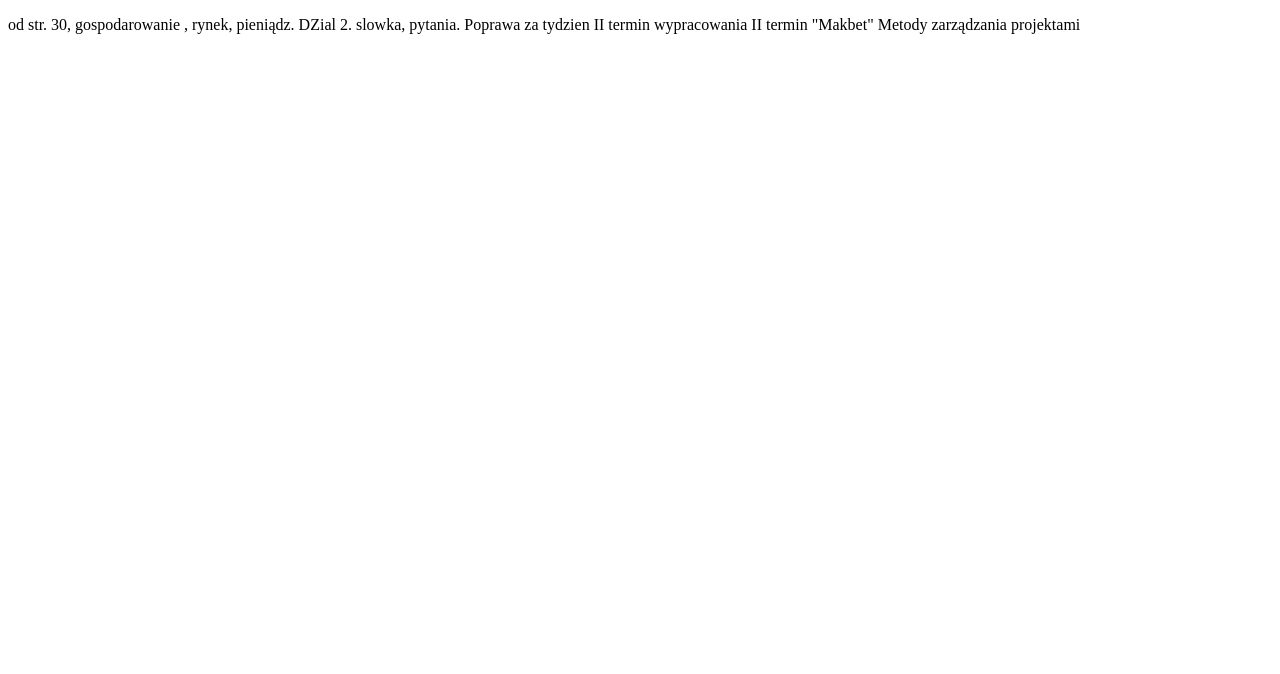
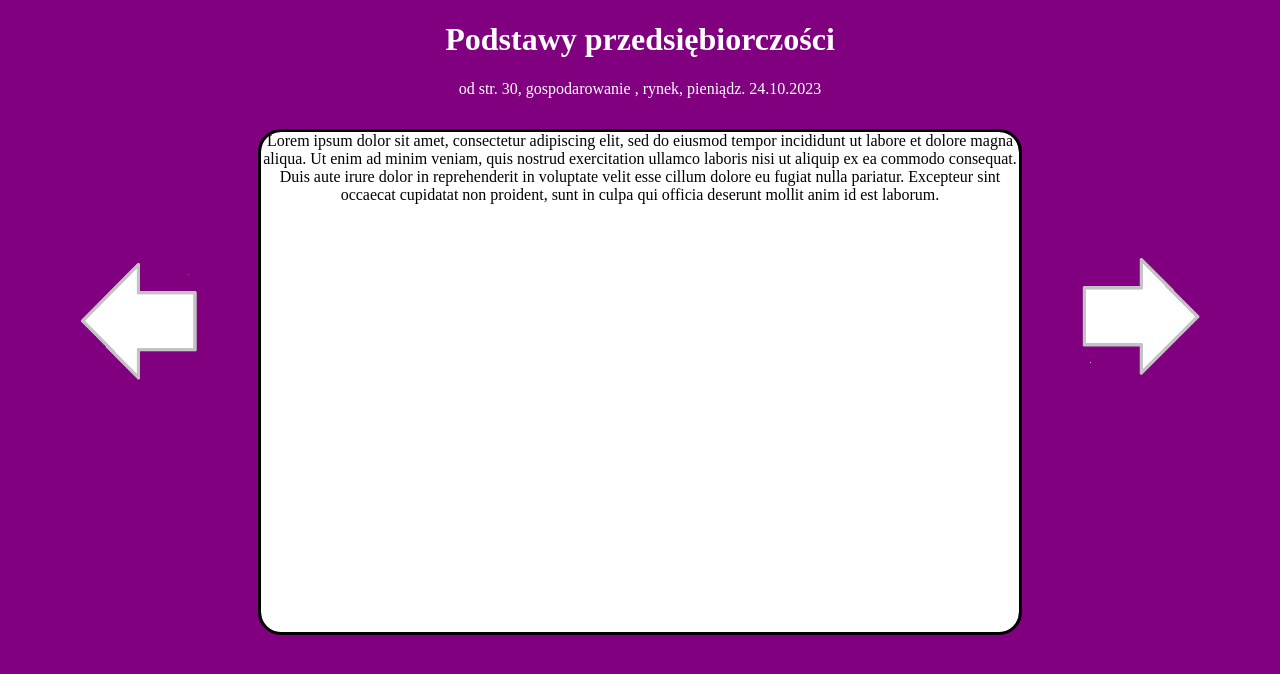
Before and after one commit to blukasik7/hackheroesEKONOM, a plain HTML site: page website.html in a window 1280 px wide. Drawn offline with Linux system fonts and the light colour scheme.

Commit message:
strona główna

```diff
--- /dev/null
+++ b/styl.css
@@ -0,0 +1,43 @@
+body{
+    text-align: center;
+    background-color: purple;
+    text-align: center;
+
+}
+.przedmiot{
+    color: white;
+}
+p{
+    color: white;
+}
+#left_arrow{
+    float: left;
+    width: 10%;
+    height: auto;
+    margin-left: 5%;
+    rotate: 180deg;
+    margin-top: 10%;
+}
+#right_arrow{
+    float: left;
+    width: 10%;
+    height: 10%;
+    margin-right: 5%;
+    margin-top: 10%;
+}
+main{
+    float: left;
+    margin-left: 5%;
+    margin-right: 5%;
+    width: 60%;
+    height: 500px;
+    outline: 3px solid black;
+    background-color: white;
+    color: black;
+    border-radius: 20px;
+}
+img{
+    width: 100%;
+    height: auto;
+
+}
--- a/website.html
+++ b/website.html
@@ -1,6 +1,20 @@
-<!DOCTYPE html>                        <html>                        <head>                            <meta charset="utf-8">                        </head>                        <body>                            <p>od str. 30, gospodarowanie , rynek, pieniądz.
-DZial 2. slowka, pytania. Poprawa za tydzien
-II termin wypracowania
-II termin "Makbet"
-Metody zarządzania projektami
-  </p>                        </body>                        </html>
+<!DOCTYPE html>
+<html>
+  <head>
+    <meta charset="utf-8">
+    <link href="styl.css" type="text/css" rel="stylesheet">
+  </head>
+  <body>
+    <h1 class="przedmiot">Podstawy przedsiębiorczości</h1>
+    <p>od str. 30, gospodarowanie , rynek, pieniądz.        24.10.2023
+    </p>   <br>
+    <div id="left_arrow"><img src="arrow.png" alt="arrow"></div>
+    <main>
+      Lorem ipsum dolor sit amet, consectetur adipiscing elit, sed do eiusmod tempor incididunt ut labore et dolore
+       magna aliqua. Ut enim ad minim veniam, quis nostrud exercitation ullamco laboris nisi ut aliquip ex ea commodo
+       consequat. Duis aute irure dolor in reprehenderit in voluptate velit esse cillum dolore eu fugiat nulla pariatur.
+       Excepteur sint occaecat cupidatat non proident, sunt in culpa qui officia deserunt mollit anim id est laborum.
+    </main>
+    <div id="right_arrow"><img src="arrow.png" alt="arrow"></div>
+  </body>
+</html>
```
Also changed, not shown: arrow.png (added).
